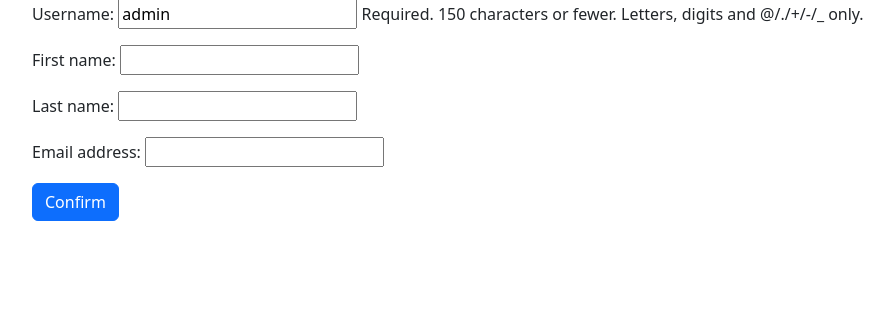
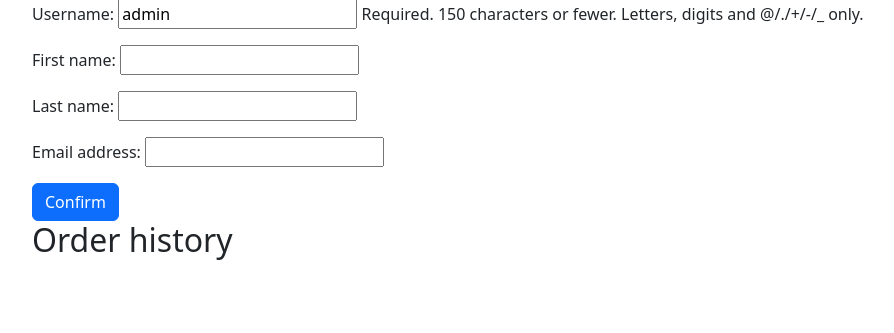
Before and after one commit to Kamil-Kotlimetov/MarketPlace, a Django app: page /profile/1 in a window 1280 px wide. Shown: the part 153-486 px from the top of the page, without its empty margins (50-944 px from the left). Run offline with Django 4.2, Linux system fonts and the light colour scheme; a user stored in the database is signed in; data comes from the database, SQL or seed files in the repository; both versions use the stored data as it was after the commit.

Commit message:
lessons_5

```diff
--- a/djmarketplace/app_shop/templates/app_shop/profile.html
+++ b/djmarketplace/app_shop/templates/app_shop/profile.html
@@ -2,6 +2,14 @@
 <!--№5-->
 
 {% block main %}
+{% if messages %} <!--(08.02.)-->
+    {% for i_message in messages %}
+        <div class="alert alert-danger alert-dismissible fade show" role="alert">
+          <strong>Недостаточно средств! Пополните баланс!</strong>
+          <button type="button" class="btn-close" data-bs-dismiss="alert" aria-label="Close"></button>
+        </div>
+    {% endfor %}
+{% endif %}
     <h1>Profile</h1>
     {% if object.profile.status_flag == 'new' %}
         <span>Your current status is Trainee</span>
@@ -15,4 +23,34 @@
         {{form.as_p}}
         <button class="btn btn-primary" type="submit">Confirm</button>
     </form>
+<h2>Order history</h2>
+<div class="accordion" id="accordionExample">
+    {% for order in orders %}
+        <div class="accordion-item">
+    <h2 class="accordion-header">
+      <button class="accordion-button" type="button" data-bs-toggle="collapse" data-bs-target="#collapseOne" aria-expanded="true" aria-controls="collapseOne">
+        #{{order.id}} Order <br>{{order.date}}
+      </button>
+    </h2>
+    <div id="collapseOne" class="accordion-collapse collapse show" data-bs-parent="#accordionExample">
+      <div class="accordion-body d-flex flex-column">
+          {% for i_good in order.cart_good.all %}
+            <div>
+                <h4>{{i_good.good.name}}</h4>
+            </div>
+          <div>
+              <p>Num: {{i_good.good_num}}</p>
+          </div>
+          <div>
+              <h6>Price: {{i_good.good.price}} RUB.</h6>
+          </div>
+          {% endfor %}
+          <h5>Total cost: {{order.amount}} RUB.</h5>
+      </div>
+    </div>
+  </div>
+    {% endfor %}
+</div>
+
+
 {% endblock %}
--- a/djmarketplace/app_shop/urls.py
+++ b/djmarketplace/app_shop/urls.py
@@ -1,7 +1,7 @@
 from django.urls import path
 from django.conf.urls.static import static
 from django.conf import settings
-from .views import register_view, CustomLoginView, CustomLogoutView, MainView, UserUpdateView, CartView, add_good_to_cart
+from .views import register_view, CustomLoginView, CustomLogoutView, MainView, UserUpdateView, CartView, add_good_to_cart, pay
 
 urlpatterns = [
     path('login/', CustomLoginView.as_view(), name='login'),
@@ -11,4 +11,5 @@
     path('profile/<int:pk>', UserUpdateView.as_view(), name='profile'),
     path('cart/', CartView.as_view(), name='cart'), #6 (06.02.)
     path('add_good.<int:pk>/', add_good_to_cart, name='add_good'), #6 (06.02.)
+    path('cart/pay/<int:pk>/', pay, name='pay'), #7 (08.02.)
 ] + static(settings.MEDIA_URL, document_root=settings.MEDIA_ROOT)
--- a/djmarketplace/app_shop/views.py
+++ b/djmarketplace/app_shop/views.py
@@ -18,6 +18,11 @@
     model = User
     fields = ('username', 'first_name', 'last_name', 'email')
     template_name = 'app_shop/profile.html'
+
+    def get_context_data(self, **kwargs):
+        context = super(UserUpdateView, self).get_context_data(**kwargs)
+        context['orders'] = Order.objects.prefetch_related('cart_good').filter(user=self.request.user).order_by('-date')
+        return context
 
     def get_success_url(self):
         return reverse('profile', kwargs={'pk': self.request.user.pk})
@@ -45,6 +50,27 @@
             cart = None
 
         return render(self.request, 'app_shop/cart.html', context={'cart': cart, 'total_price': total_price})
+
+
+@require_POST
+def pay(request, pk): #8 (08.02.)
+
+    profile = get_object_or_404(Profile, user=request.user)
+    with transaction.atomic():
+        cart = GoodCart.objects.filter(user=request.user, payment_flag='n')
+        amount = sum([i_item.good.price * i_item.good_num for i_item in cart])
+        if amount > profile.balance:
+            messages.add_message(request, messages.ERROR, 'Недостаточно средств! Пополните баланс')
+            return redirect('profile', request.user.pk)
+        order = Order.objects.create(user=request.user, amount=amount)
+        order.cart_good.add(*cart)
+        cart.update(payment_flag='p')
+        profile.sub_balance(amount)
+        profile.update_status(amount)
+        order.save()
+    messages.add_message(request, messages.SUCCESS, 'Payment completed')
+    return redirect('main')
+
 
 @require_POST
 @login_required(login_url='login', redirect_field_name='main')
```
Also changed, not shown: djmarketplace/app_shop/templates/app_shop/cart.html (+10 -3 lines), djmarketplace/app_shop/templates/app_shop/main.html (+8 -0 lines), djmarketplace/db.sqlite3.
